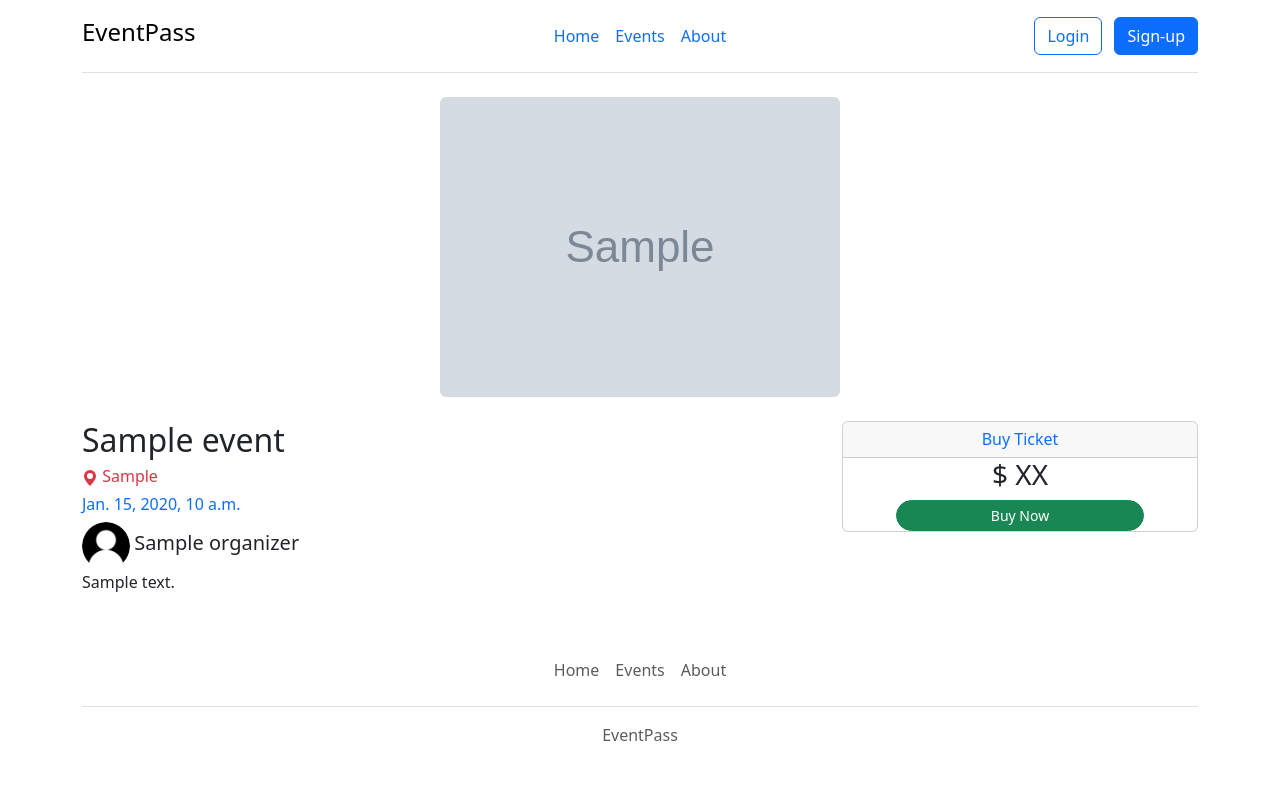
After one commit to arv1nd-s/eventpass, a Django app: template eventpassApp/templates/view_event.html in a window 1280 px wide. The commit adds this page. Run offline with Django 4.2, Linux system fonts and the light colour scheme; tables that the repository leaves empty hold one stand-in row (values such as "Sample post"); the template is opened without the code that fills it: values that come from a table or form of the project are taken from there, most other values are stand-ins (such as "Sample title", 1, 10 or a date in 2020); grey boxes marked "Sample" are stand-in pictures; parts of the project's set-up code (start-up, migrations or seed data) failed here and were passed over.

Commit message:
View Event && Event upload image && Event Image Functionality Corrected

```diff
--- a/eventpassApp/templates/events.html
+++ b/eventpassApp/templates/events.html
@@ -38,7 +38,7 @@
       {% for event in event_records %}
         <div class="col shadow-sm">
             <div class="card">
-                <img class="card-img-top" src="{{ event.image_path }}" alt="Card image">
+                <img class="card-img-top" src="/media/{{ event.image }}" alt="Card image">
                 <div class="card-body">
                   <h4 class="card-title">{{ event.title }}</h4>
                   <h6 class="card-text text-danger">
@@ -50,8 +50,8 @@
                   <h6 class="card-text text-primary">{{ event.starts_at }}</h6>
                   <p class="card-text">{{ event.description }}</p>
                   <div class="btn-group">
-                    <button type="button" href="/view-event?id={{ event.id }}" class="btn btn-sm btn-primary rounded-pill">Register now</button>
-                    <button type="button" href="/view-event?id={{ event.id }}" class="btn btn-sm text-primary">Learn more</button>
+                    <a href="/view-event?id={{ event.id }}"><button type="button" class="btn btn-sm btn-primary rounded-pill">Register now</button></a>
+                    <a href="/view-event?id={{ event.id }}"><button type="button" href="/view-event?id={{ event.id }}" class="btn btn-sm text-primary">Learn more</button></a>
                   </div>
                 </div>
             </div>
--- /dev/null
+++ b/eventpassApp/templates/view_event.html
@@ -0,0 +1,39 @@
+{% extends 'base.html' %}
+
+{% block content %}
+ <div class="container">
+        <div class="text-center">
+            <img src="/media/{{ event.image }}" class="rounded mw-100" alt="Event Image">
+          </div>
+          <br>
+        <div class="row">
+            <div class="col-8">
+                <!-- Image -->
+                <h2>{{ event.title }}</h2>
+                <h6 class="text-danger">
+                    <svg xmlns="http://www.w3.org/2000/svg" width="16" height="16" fill="currentColor" class="bi bi-geo-alt-fill" viewBox="0 0 16 16">
+                      <path d="M8 16s6-5.686 6-10A6 6 0 0 0 2 6c0 4.314 6 10 6 10zm0-7a3 3 0 1 1 0-6 3 3 0 0 1 0 6z"/>
+                    </svg>
+                      {{ event.city }}
+                </h6>
+                <h6 class="text-primary">{{ event.starts_at }}</h6>
+                <div>
+                    {% load static %}
+                    <img class="rounded-circle" alt="avatar1" src="{% static 'eventpassApp/user_icon.png' %}" style="width:3em; display: inline;"/>
+                    <h5 style="display:inline">{{ organizer }}</h5>
+                </div>
+
+                <p>{{ event.description }}</p>
+            </div>
+
+            <div class="col-4">
+                <div class="card text-center">
+                    <h6 class="card-header text-primary">Buy Ticket</h6>
+                    <!-- <h3 class="price">{{ event.ticket_price }}</h3> -->
+                    <h3 class="price">$ XX</h3>
+                    <button class="btn btn-success rounded-pill btn-sm align-self-center" href="" style="width:70%">Buy Now</button>
+                </div>
+            </div>
+        </div>
+    </div>
+{% endblock %}
```
Also changed, not shown: eventpassApp/templates/event_create_form.html (+8 -7 lines).
